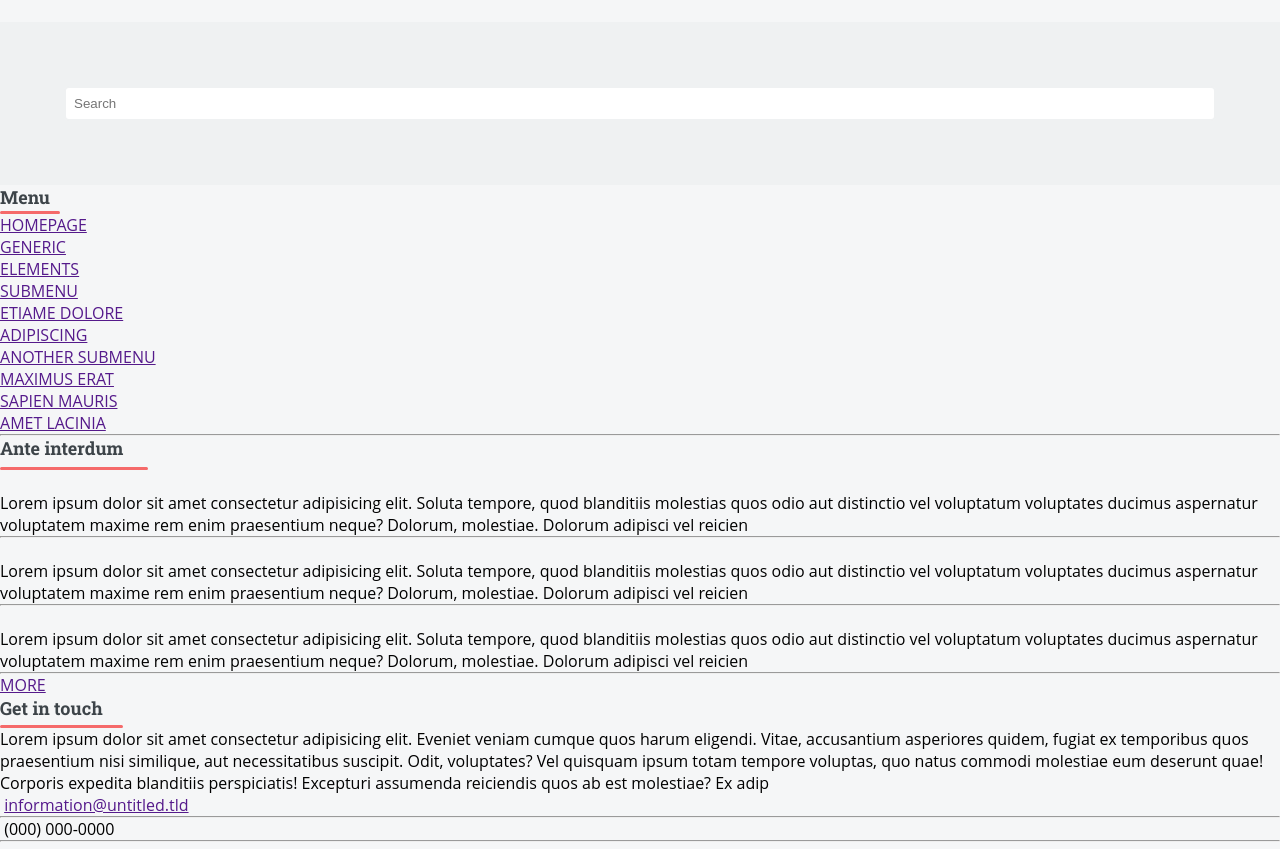
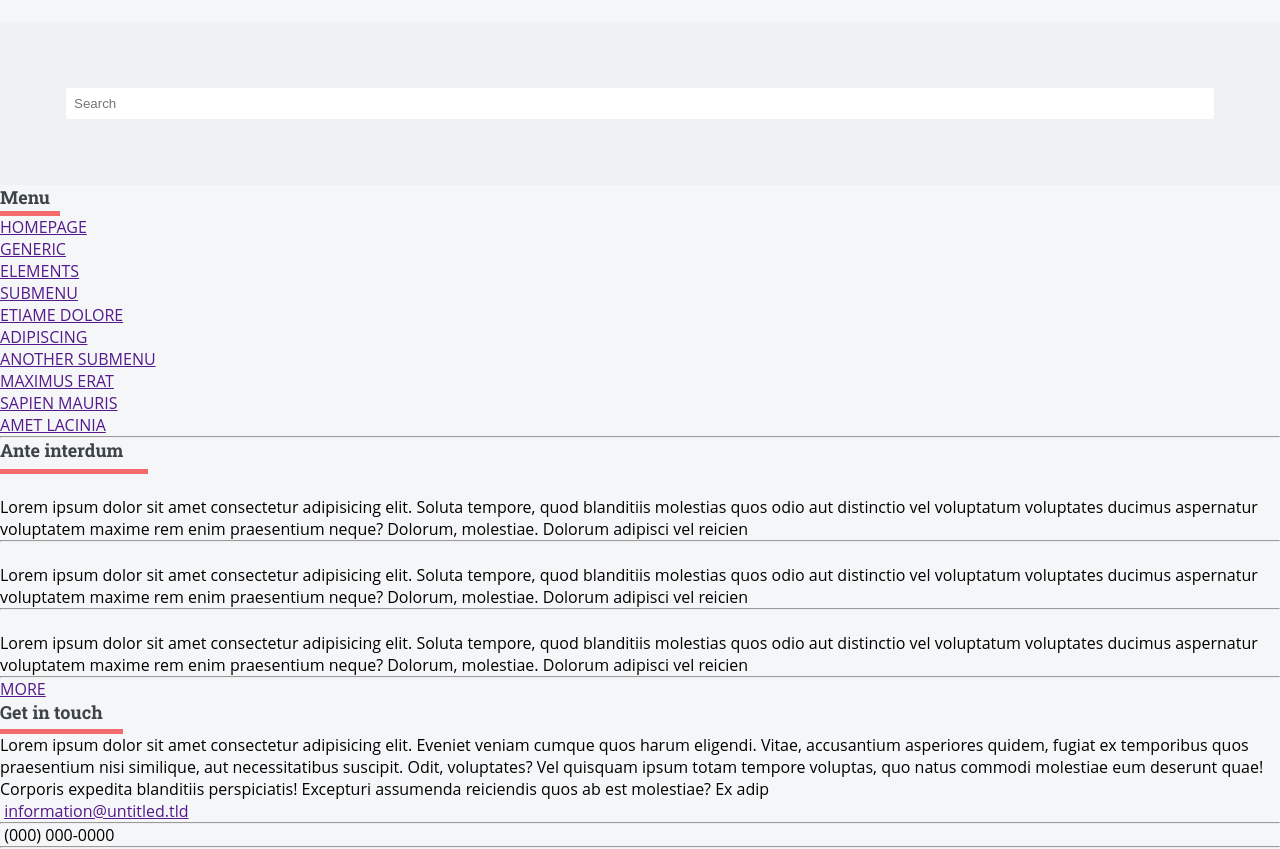
Before and after one commit to khazaddoom/blog-website, a website built with Parcel: page src/index.html in a window 1280 px wide. Shown: the top 849 px of the page. Built offline with nearby package versions, Linux system fonts and the light colour scheme.

Commit message:
heading fixed

```diff
--- a/src/components/_typography.scss
+++ b/src/components/_typography.scss
@@ -8,8 +8,7 @@ h1 {
 h1::after {
     content: '';
     display: block;
-    border-bottom: 3px solid $text-red;
-    border-radius: 2px;
+    border-bottom: 5px solid $text-red;
     width: 120%;
     margin-top: 5%;
 }
```
